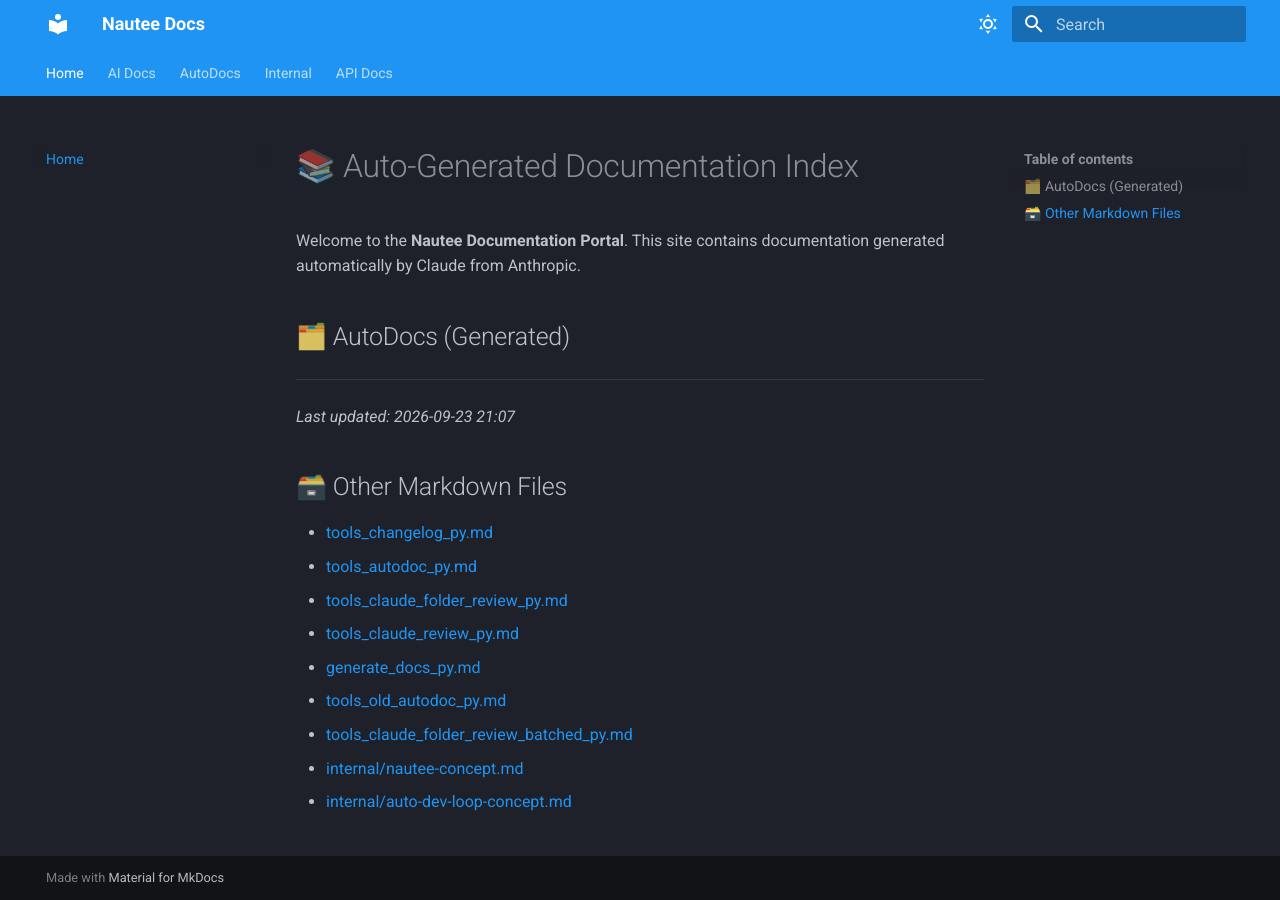
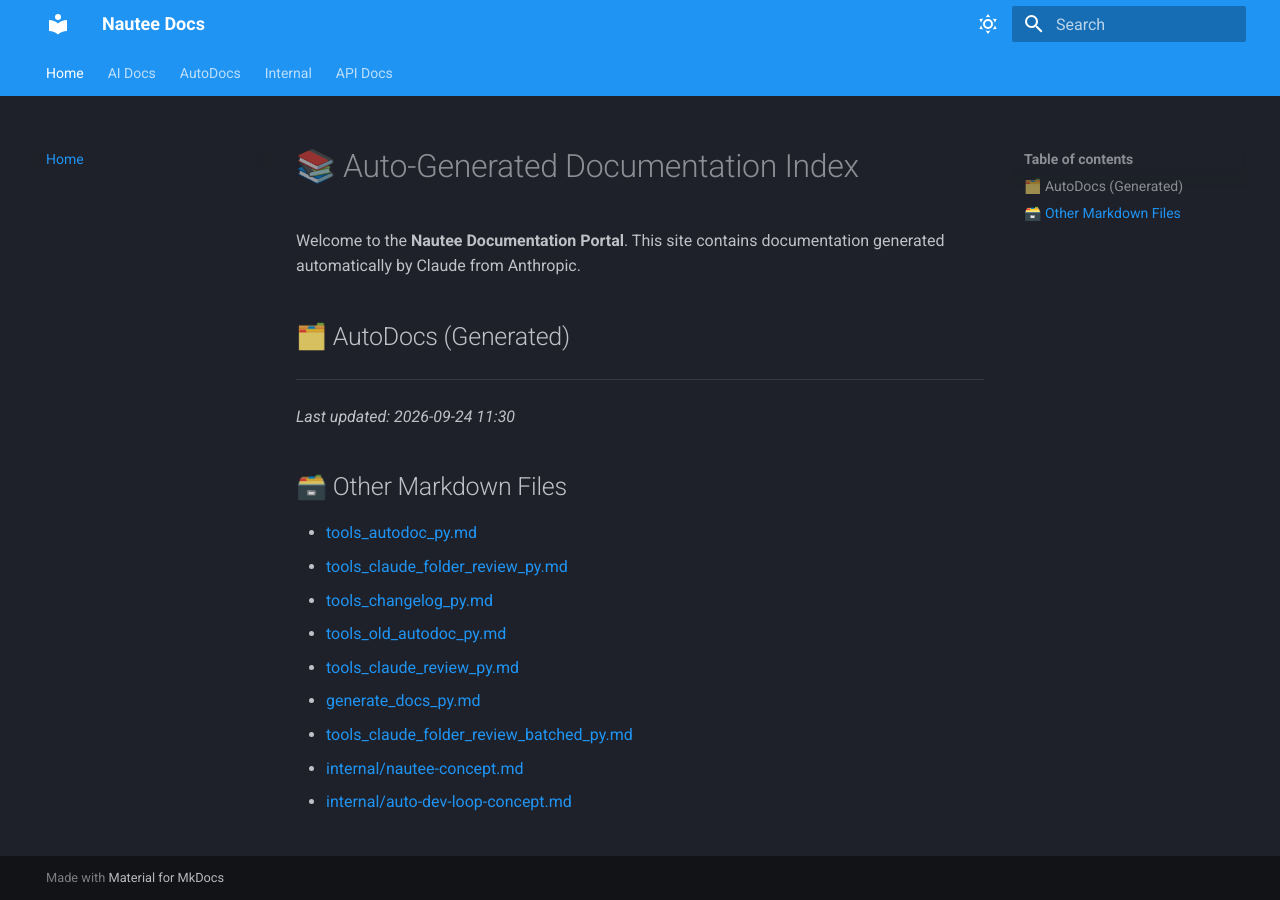
Before and after one commit to 48Nauts-Operator/nautee, an MkDocs documentation site: the page built from docs/index.md, in a window 1280 px wide. Built offline with MkDocs 1.6.1 and Material for MkDocs 9.7.7, drawn with Linux system fonts in a browser that asks for light colours.

Commit message:
📝 Auto-generated Claude docs

```diff
--- a/docs/index.md
+++ b/docs/index.md
@@ -7,16 +7,16 @@ Welcome to the **Nautee Documentation Portal**. This site contains documentation
 
 ---
 
-_Last updated: 2026-09-23 21:07_
+_Last updated: 2026-09-24 11:30_
 
 ## 🗃️ Other Markdown Files
 
-- [tools_changelog_py.md](tools_changelog_py.md)
 - [tools_autodoc_py.md](tools_autodoc_py.md)
 - [tools_claude_folder_review_py.md](tools_claude_folder_review_py.md)
+- [tools_changelog_py.md](tools_changelog_py.md)
+- [tools_old_autodoc_py.md](tools_old_autodoc_py.md)
 - [tools_claude_review_py.md](tools_claude_review_py.md)
 - [generate_docs_py.md](generate_docs_py.md)
-- [tools_old_autodoc_py.md](tools_old_autodoc_py.md)
 - [tools_claude_folder_review_batched_py.md](tools_claude_folder_review_batched_py.md)
 - [internal/nautee-concept.md](internal/nautee-concept.md)
 - [internal/auto-dev-loop-concept.md](internal/auto-dev-loop-concept.md)
```
